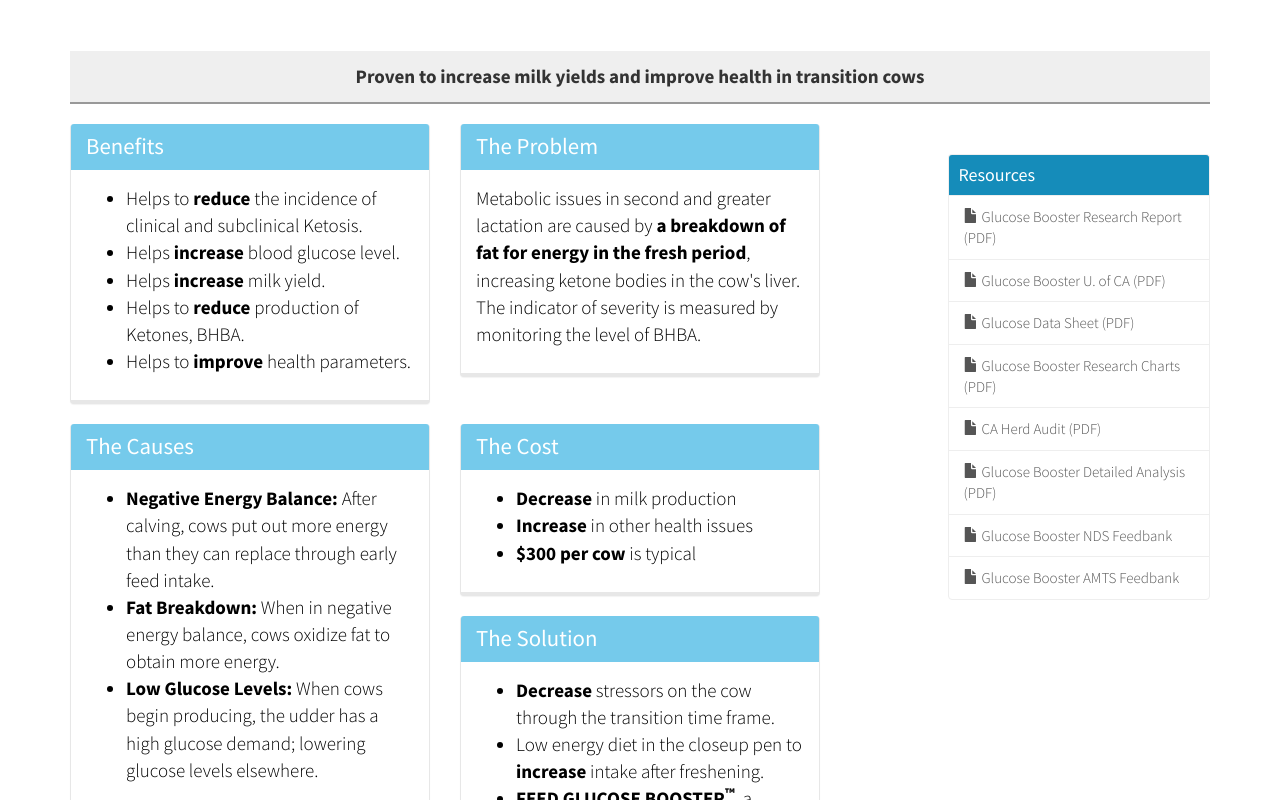
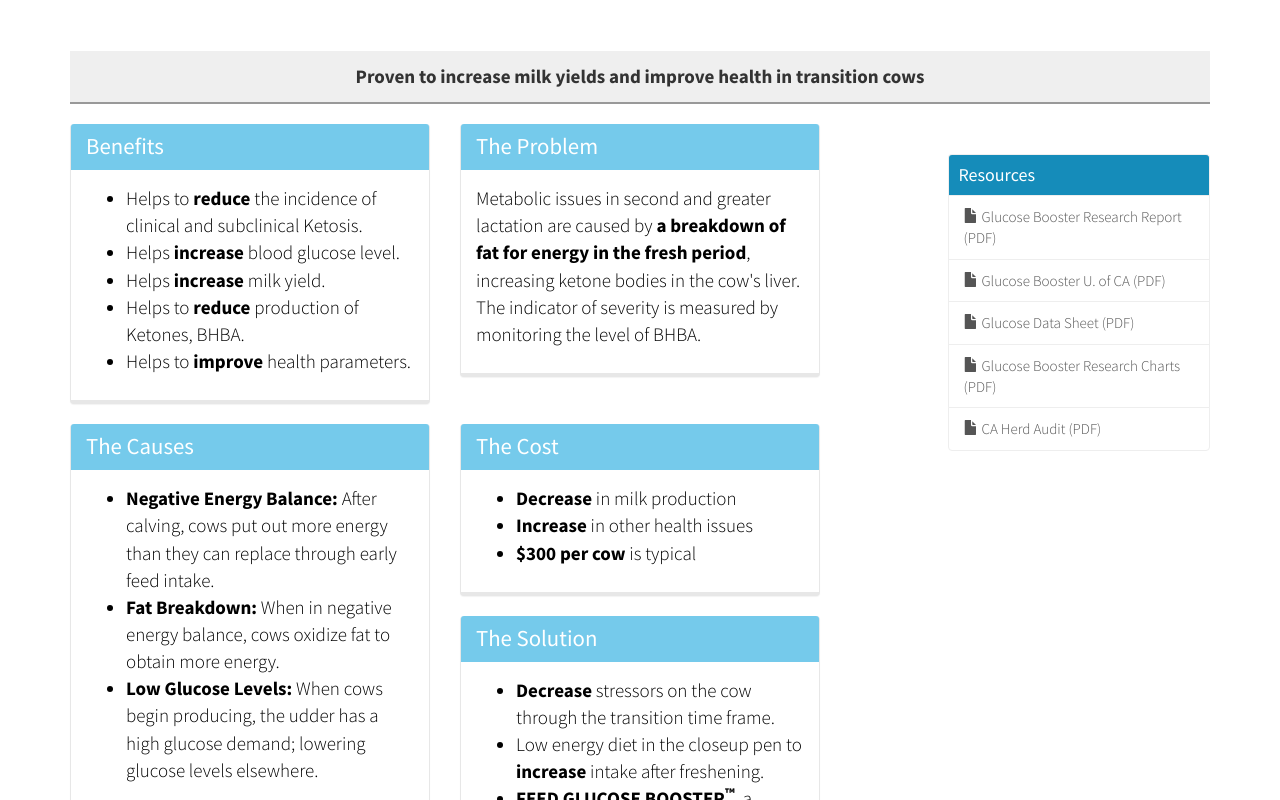
Before and after one commit to stuhrweb/stuhr-dev, a website: page glucose-booster.html in a window 1280 px wide. Shown: the part 381-1181 px from the top of the page. Drawn offline with nearby package versions, Linux system fonts and the light colour scheme; files that its build step writes are made by us from their sources.

Commit message:
hide resources on GB page

```diff
--- a/glucose-booster.html
+++ b/glucose-booster.html
@@ -145,9 +145,9 @@
             <a href="pdfs/glucose_booster_info_sheet.pdf" class="list-group-item"><span class="glyphicon glyphicon-file"></span> Glucose Data Sheet (PDF)</a>
             <a href="pdfs/glucose-booster-charts.pdf" class="list-group-item"><span class="glyphicon glyphicon-file"></span> Glucose Booster Research Charts (PDF)</a>
             <a href="pdfs/ca-herd-audit.pdf" class="list-group-item"><span class="glyphicon glyphicon-file"></span> CA Herd Audit (PDF)</a>
-            <a href="pdfs/glucose-booster-detailed-analysis.pdf" class="list-group-item"><span class="glyphicon glyphicon-file"></span> Glucose Booster Detailed Analysis (PDF)</a>
+            <!-- <a href="pdfs/glucose-booster-detailed-analysis.pdf" class="list-group-item"><span class="glyphicon glyphicon-file"></span> Glucose Booster Detailed Analysis (PDF)</a>
             <a href="pdfs/gb-nds-feedbank" class="list-group-item" download><span class="glyphicon glyphicon-file"></span> Glucose Booster NDS Feedbank</a>
-            <a href="pdfs/gb-amts-feedbank.amts_feedbank" class="list-group-item" download><span class="glyphicon glyphicon-file"></span> Glucose Booster AMTS Feedbank</a>
+            <a href="pdfs/gb-amts-feedbank.amts_feedbank" class="list-group-item" download><span class="glyphicon glyphicon-file"></span> Glucose Booster AMTS Feedbank</a>   -->
           </div>
         </div>
       </div>
```
